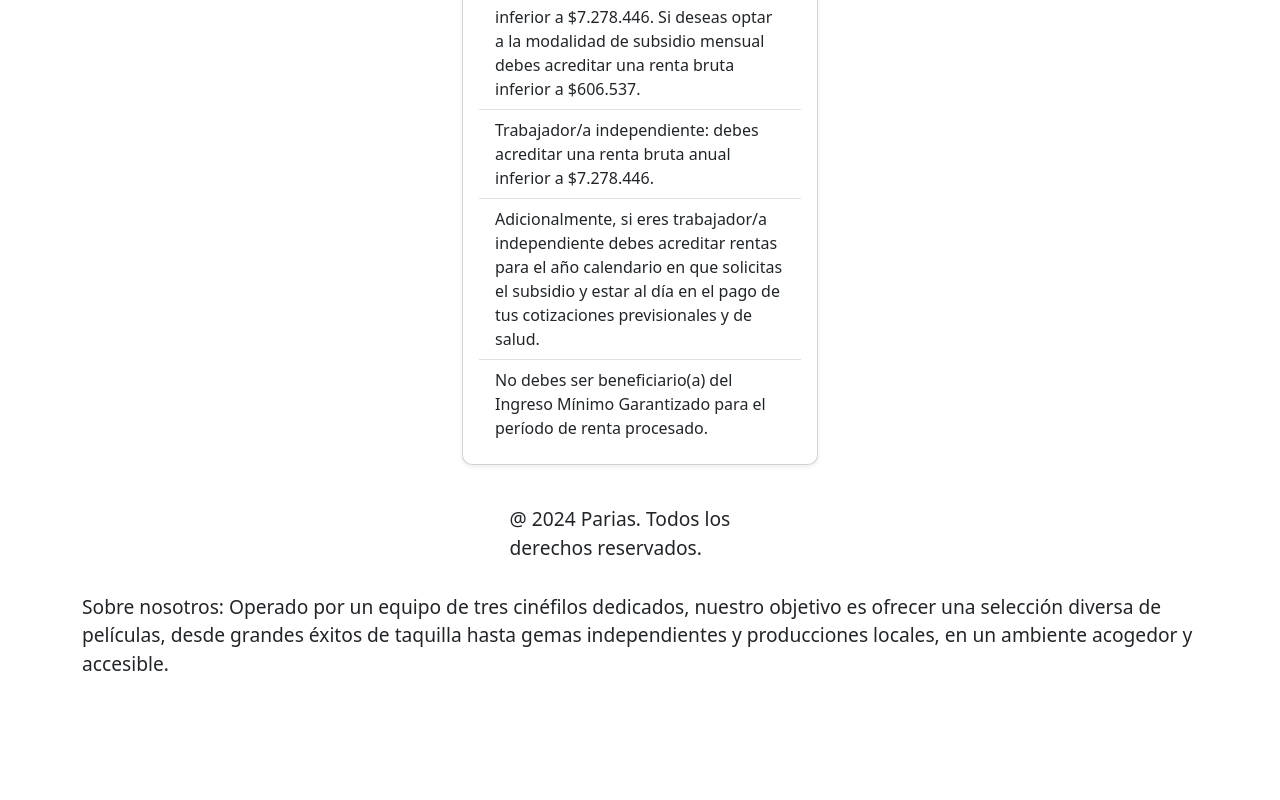
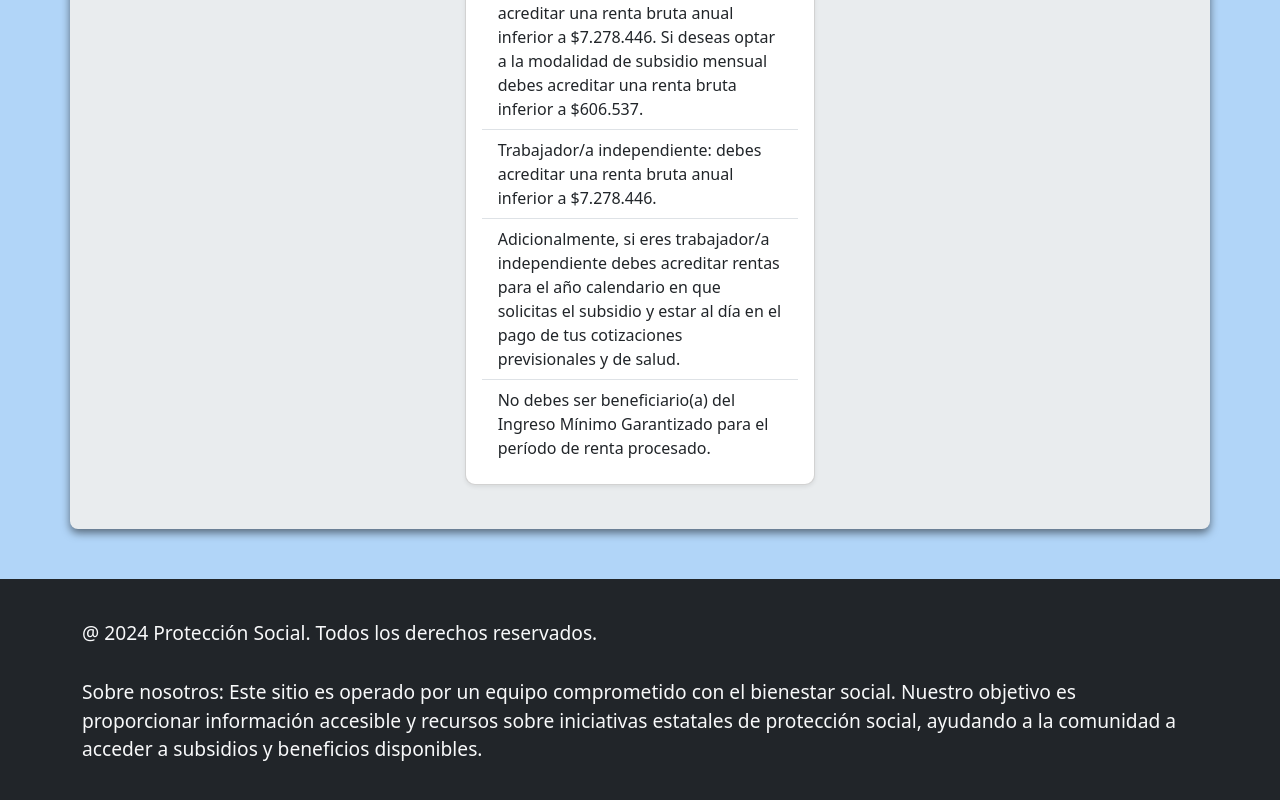
Before and after one commit to Francisco-delgad0/social, a React (Create React App) app: page /Empleo in a window 1280 px wide. Shown: the part 2549-3349 px from the top of the page. Before the commit the page ends 3258 px from the top, so only its background shows below. Built offline with nearby package versions, Linux system fonts and the light colour scheme.

Commit message:
Ajustes estéticos en el Navbar y Footer

```diff
--- a/src/App.css
+++ b/src/App.css
@@ -2,16 +2,25 @@
     background-color: #f8f9fa;
     padding: 20px;
     border-radius: 8px;
-    box-shadow: 0 4px 8px rgba(0, 0, 0, 0.1);
+    box-shadow: 0 4px 8px rgba(0, 0, 0, 0.5);
+}
+
+.beneficios-trabajador-bg {
+    background-color: #e9ecee;
+    padding: 20px;
+    border-radius: 8px;
+    box-shadow: 0 4px 8px rgba(0, 0, 0, 0.5);
 }
 
 .educacion-bg {
-    background-color: #e6f7ff; /* Un color azul claro para el fondo */
+    background-color: #e6f7ff;
     padding: 20px;
+    border-radius: 8px;
+    box-shadow: 0 4px 8px rgba(0, 0, 0, 0.5);
 }
 
 .card {
-    border-radius: 10px; /* Esquinas redondeadas */
+    border-radius: 10px;
 }
 
 .card-title {
@@ -19,9 +28,18 @@
 }
 
 .card-text {
-    color: #333; /* Un color gris oscuro para el texto */
+    color: #333;
 }
 .header-text {
     text-align: center;
-    margin: 20px 0; /* Espaciado opcional */
+    margin: 20px 0;
 }
+.App {
+    background-color: #b1d5f8;
+    min-height: 100vh;
+    padding-bottom: 50px;
+  }
+
+.footer {
+    margin-top: 20px; /* Ajusta este valor según sea necesario */
+  }
--- a/src/App.js
+++ b/src/App.js
@@ -6,6 +6,7 @@ import Educacion from './paginas/Educacion';
 import Navbar from './componentes/Navbar';
 import Homepage from './paginas/Homepage';
 import Empleo from './paginas/Empleo';
+import './App.css';
 
 function App() {
   return (
--- a/src/componentes/Footer.js
+++ b/src/componentes/Footer.js
@@ -5,14 +5,16 @@ import "../App.css"
 
 const Footer = () => {
   return (
-    <footer className="custom-footer">
+    <footer className="custom-footer bg-dark text-light py-4">
       <div className="container text-center text-md-start">
-        <div class="row text center text-md-start">
-          <div class="col-md-3 col-lg-3 col-xl-3 mx-auto mt-3">
-            <p>@ 2024 Parias. Todos los derechos reservados.</p>
+        <div className="row">
+          <div className="col-md-12 col-lg-12 col-xl-12 mx-auto mt-3">
+            <p>@ 2024 Protección Social. Todos los derechos reservados.</p>
+            <p>
+              Sobre nosotros: Este sitio es operado por un equipo comprometido con el bienestar social. Nuestro objetivo es proporcionar información accesible y recursos sobre iniciativas estatales de protección social, ayudando a la comunidad a acceder a subsidios y beneficios disponibles.
+            </p>
           </div>
-         <p>Sobre nosotros: Operado por un equipo de tres cinéfilos dedicados, nuestro objetivo es ofrecer una selección diversa de películas, desde grandes éxitos de taquilla hasta gemas independientes y producciones locales, en un ambiente acogedor y accesible.</p>
-         </div>
+        </div>
       </div>
     </footer>
   );
```
